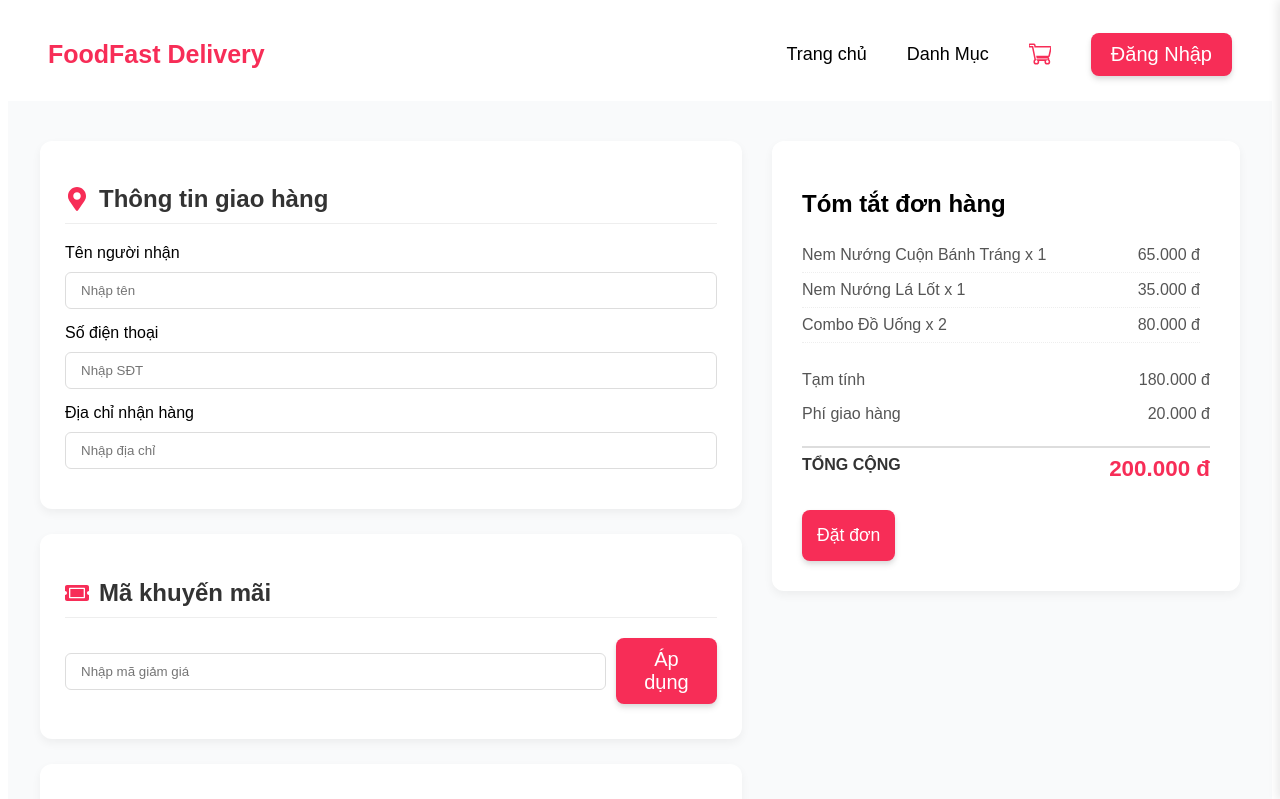
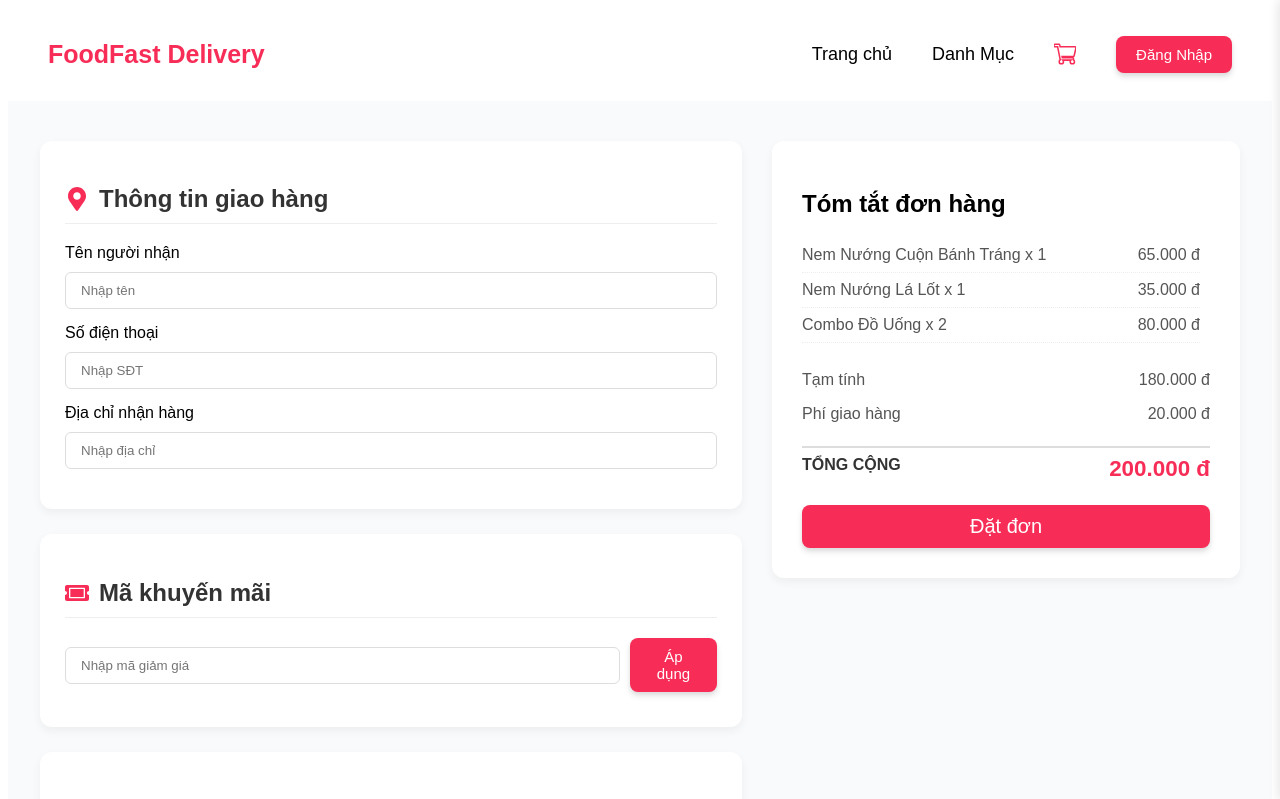
Before and after one commit to vvinh118/FoodFast-Delivery, a React (Vite) app in the folder apps/web/: page /checkout in a window 1280 px wide. Shown: the top 799 px of the page. Built offline with nearby package versions, Linux system fonts and the light colour scheme.

Commit message:
Edit button

```diff
--- a/apps/web/src/components/Button.tsx
+++ b/apps/web/src/components/Button.tsx
@@ -13,7 +13,8 @@ const StyledButton = styled.button<ButtonProps>`
   border-radius: ${props => props.$borderRadius || "8px"};
   max-width: ${props => props.$maxWidth || "fit-content"};
   display: ${props => props.$display || "block"};
-  font-size: ${props => props.$fontSize || "20px"};
+  font-size: ${props => props.$fontSize || "15px"};
+  margin: ${props => props.$margin || "0"};
   text-align: center;
   font-weight: 500;
   cursor: pointer;
@@ -34,7 +35,8 @@ const StyledLink = styled(Link)<ButtonProps>`
   border-radius: ${props => props.$borderRadius || "8px"};
   max-width: ${props => props.$maxWidth || "fit-content"};
   display: ${props => props.$display || "block"};
-  font-size: ${props => props.$fontSize || "20px"};
+  font-size: ${props => props.$fontSize || "15px"};
+  margin: ${props => props.$margin || "0"};
   text-align: center;
   font-weight: 500;
   cursor: pointer;
@@ -60,6 +62,7 @@ interface ButtonProps extends Omit<LinkProps, 'to'> {
   $maxWidth?: string;
   $display?: string;
   $fontSize?: string;
+  $margin?: string;
 }
 
 // === COMPONENT CHÍNH ===
--- a/apps/web/src/components/CartSidebar.tsx
+++ b/apps/web/src/components/CartSidebar.tsx
@@ -190,7 +190,7 @@ const CartSidebar: React.FC = () => {
                                 <span>{formatCurrency(finalTotal)}</span>
                             </FinalTotal>
 
-                            <Button to="/checkout" $maxWidth='100%' $display='block' $padding='15px' >
+                            <Button to="/checkout" $maxWidth='100%' $display='block' $padding='15px' $fontSize='20px' >
                                 Xem lại đơn hàng
                             </Button>
                         </>
--- a/apps/web/src/pages/Checkout.tsx
+++ b/apps/web/src/pages/Checkout.tsx
@@ -244,7 +244,9 @@ export default function Checkout() {
                         </div>
 
                         {/* NÚT ĐẶT HÀNG CUỐI CÙNG */}
-                        <OrderButton $padding="15px 20px" type="submit">Đặt đơn</OrderButton>
+                        <Button to="/Order" $maxWidth='100%' $display='block' $padding='10px' $fontSize='20px' $margin='15px 0 0 0'>
+                            Đặt đơn
+                        </Button>
                     </SummaryCard>
                 </SummarySection>
 
```
